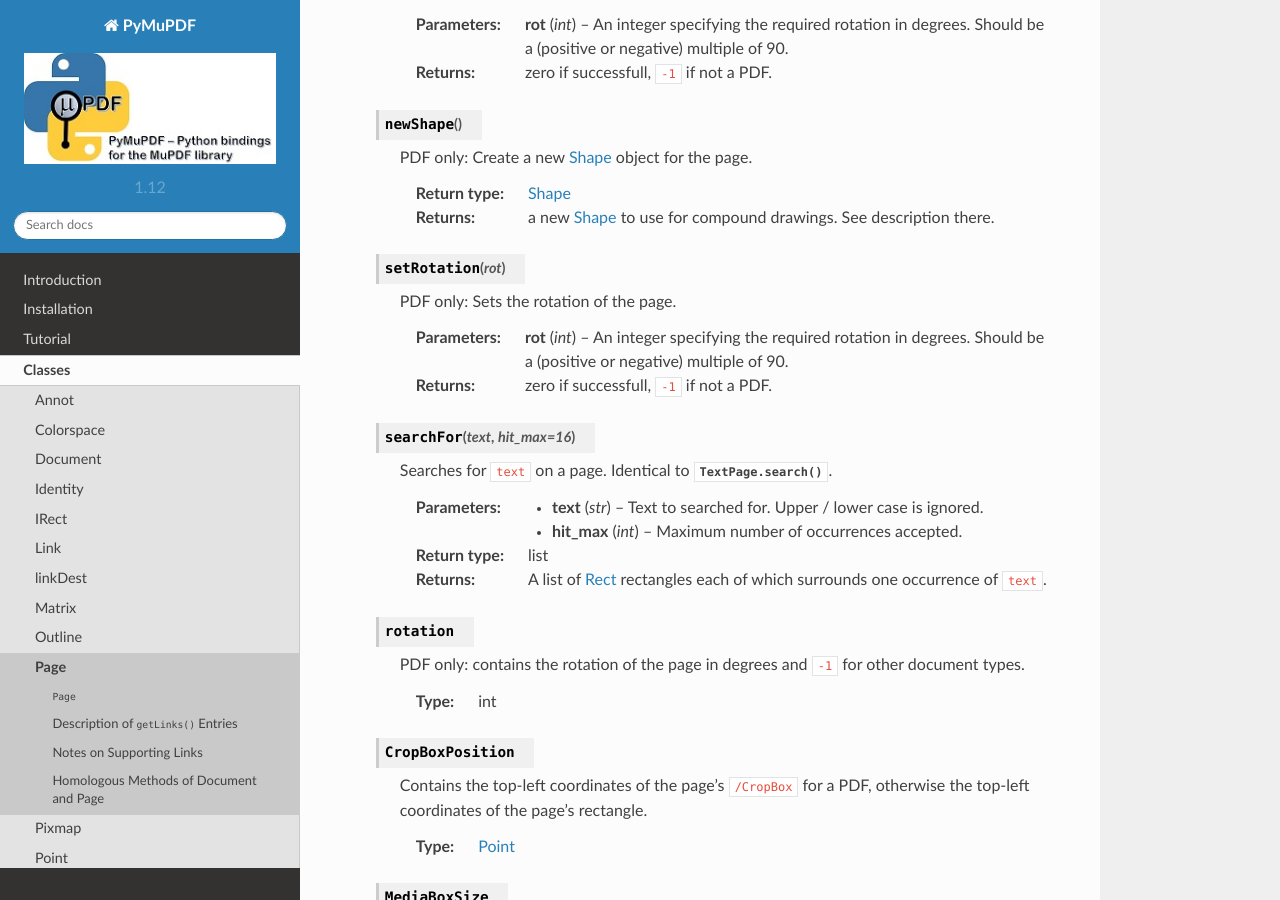
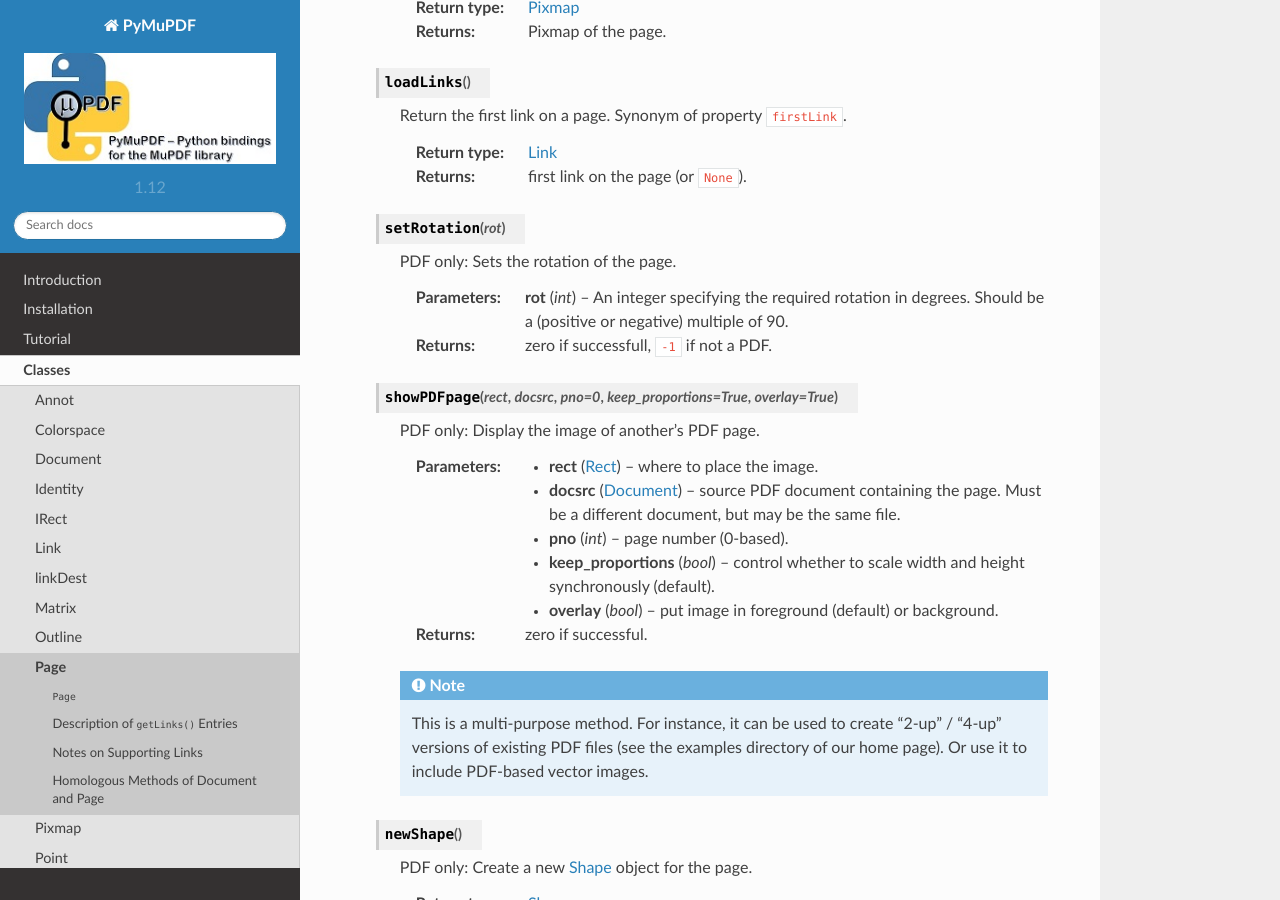
Before and after one commit to pymupdf/PyMuPDF-Optional-Material, a Sphinx documentation site: the page built from docs/page.rst, in a window 1280 px wide and 900 px high, scrolled down 8400 px. Built offline with Sphinx 7.4.7 and the Read the Docs theme 2.0.0, drawn with Linux system fonts in a browser that asks for light colours; some of the changed text lies outside the part shown.

Commit message:
New methods for vector image input & output

```diff
--- a/docs/changes.rst
+++ b/docs/changes.rst
@@ -4,6 +4,10 @@
 Changes in Version 1.12.1
 --------------------------
 This is an extension of version 1.12.0.
+
+* New method :meth:`Page.showPDFpage` displays another's PDF page. This is a **vector** image and remains precise across zooming. Both involved documents must be PDF.
+
+* New method :meth:`Page.getSVGimage` creates an SVG image from the page. The return is a unicode text string, which can be saved in a ``.svg`` file.
 
 * Method :meth:`Page.getTextBlocks` now accepts an additional bool parameter "images". If set to true (default is false), images contained in the :ref:`TextPage` are included in the produced list and thus allow detecting areas with rendered images.
 
--- a/docs/page.rst
+++ b/docs/page.rst
@@ -36,6 +36,7 @@
 :meth:`Page.getImageList`        PDF only: get list of used images
 :meth:`Page.getLinks`            get all links
 :meth:`Page.getPixmap`           create a :ref:`Pixmap`
+:meth:`Page.getSVGimage`         convert page image to SVG format
 :meth:`Page.getText`             extract the page's text
 :meth:`Page.getTextBlocks`       extract text blocks as a Python list
 :meth:`Page.getTextWords`        extract text words as a Python list
@@ -47,6 +48,7 @@
 :meth:`Page.newShape`            PDF only: start a new :ref:`Shape`
 :meth:`Page.searchFor`           search for a string
 :meth:`Page.setRotation`         PDF only: set page rotation
+:meth:`Page.showPDFpage`         PDF only: display PDF page image
 :meth:`Page.updateLink`          PDF only: modify a link
 :attr:`Page.CropBoxPosition`     top-left point of /CropBox
 :attr:`Page.MediaBoxSize`        bottom-right point of /MediaBox
@@ -244,6 +246,15 @@
 
       PDF only: Return a list of images referenced by the page. Same as :meth:`Document.getPageImageList`.
 
+   .. method:: getSVGimage(matrix = None)
+
+      Create an SVG image from the page. Only full page images are currently supported.
+
+     :arg matrix: A :ref:`Matrix` object. Default is :ref:`Identity`. Valid operations include scaling and rotation.
+     :type matrix: :ref:`Matrix`
+
+     :returns: an UTF-8 encoded string that contains the image. This can e.g. be saved in a file with extension ``.svg``.
+
    .. method:: getPixmap(matrix = fitz.Identity, colorspace = fitz.csRGB, clip = None, alpha = True)
 
      Create a pixmap from the page. This is probably the most often used method to create pixmaps.
@@ -285,20 +296,32 @@
 
       :returns: zero if successfull, ``-1`` if not a PDF.
 
+   .. method:: showPDFpage(rect, docsrc, pno = 0, keep_proportions = True, overlay = True)
+
+      PDF only: Display the image of another's PDF page.
+
+      :arg rect: where to place the image.
+      :type rect: :ref:`Rect`
+
+      :arg docsrc: source PDF document containing the page. Must be a different document, but may be the same file.
+      :type docsrc: :ref:`Document`
+
+      :arg int pno: page number (0-based).
+
+      :arg bool keep_proportions: control whether to scale width and height synchronously (default).
+
+      :arg bool overlay: put image in foreground (default) or background.
+
+      :returns: zero if successful.
+
+      .. note:: This is a multi-purpose method. For instance, it can be used to create "2-up" / "4-up" versions of existing PDF files (see the examples directory of our home page). Or use it to include PDF-based vector images.
+
    .. method:: newShape()
 
       PDF only: Create a new :ref:`Shape` object for the page.
 
       :rtype: :ref:`Shape`
       :returns: a new :ref:`Shape` to use for compound drawings. See description there.
-
-   .. method:: setRotation(rot)
-
-      PDF only: Sets the rotation of the page.
-
-      :arg int rot: An integer specifying the required rotation in degrees. Should be a (positive or negative) multiple of 90.
-
-      :returns: zero if successfull, ``-1`` if not a PDF.
 
    .. method:: searchFor(text, hit_max = 16)
 
--- a/docs/pixmap.rst
+++ b/docs/pixmap.rst
@@ -69,7 +69,7 @@
 
       **Copy and set colorspace:** Copy ``source`` pixmap choosing the colorspace. Any colorspace combination is possible.
 
-      :arg colorspace: desired target colorspace.
+      :arg colorspace: desired target colorspace. This may also be ``None``. In this case, a "masking" pixmap is created: its :attr:`Pixmap.samples` will consist of the source's alpha bytes only.
       :type colorspace: :ref:`Colorspace`
 
       :arg source: the source pixmap.
@@ -314,11 +314,13 @@
 
 Supported Input Image Types
 -----------------------------------------------
-The following file types are supported as input to construct pixmaps: **BMP, JPEG, GIF, SVG, TIFF, JXR,** and **PNG**. This support is two-fold:
+The following file types are supported as input to construct pixmaps: **BMP, JPEG, GIF, TIFF, JXR,** and **PNG**. This support is two-fold:
 
 1. Directly create a pixmap with ``Pixmap(filename)`` or ``Pixmap(byterray)``. The pixmap will then have properties as determined by the image.
 
 2. Open such files with ``fitz.open(...)``. The result will then appear as a document containing one single page. Creating a pixmap of this page offers all options available in this context: apply a matrix, choose colorspace and alpha, confine the pixmap to a clip area, etc.
+
+**SVG images** are only supported via method 2 above, not directly as pixmaps. In any case, this will turn the SVG into a raster image. If you need a **vector image** you must first convert it to a PDF and then display it e.g. via :meth:`Page.showPDFpage`. There exist many tools for SVG-to-PDF conversion, among them the Python package `svglib <https://pypi.org/project/svglib>`_ or Java solutions like `Apache Batik <https://github.com/apache/batik>`_. Have a look at our Wiki for example solutions.
 
 Details on Saving Images with ``writeImage()``
 -----------------------------------------------
--- a/docs/version.rst
+++ b/docs/version.rst
@@ -1,4 +1,4 @@
 Covered Version
 --------------------
 
-This documentation covers PyMuPDF 1.12.1 features as of **2018-01-01, 12:14:44**.
+This documentation covers PyMuPDF 1.12.1 features as of **2018-01-06, 09:15:19**.
```
Also changed, not shown: 11 other files.
